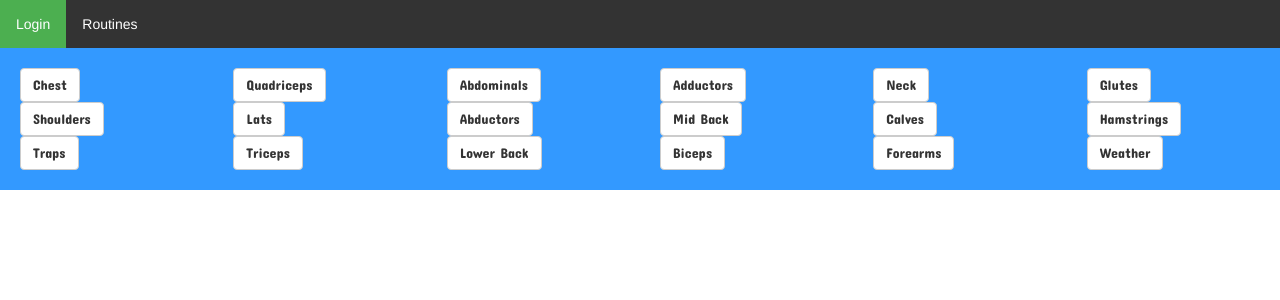
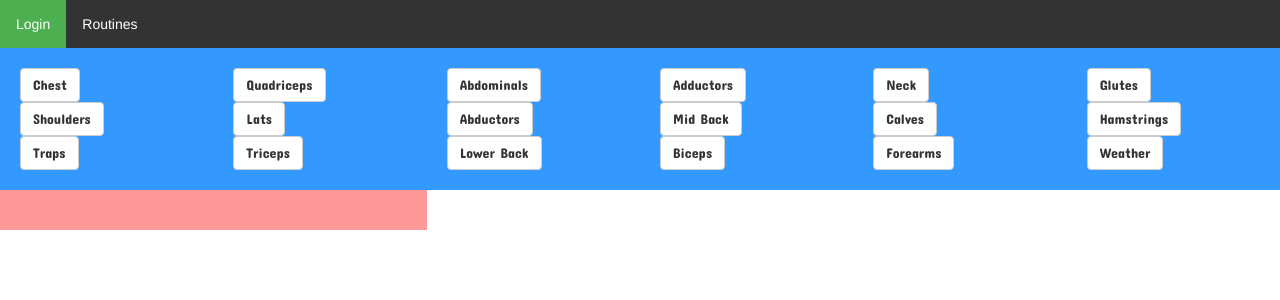
Before and after one commit to klammm/angular-Undo, an Angular app: page / in a window 1280 px wide. Shown: the top 300 px of the page. Built offline with nearby package versions, Linux system fonts and the light colour scheme; a web font is replaced by a local one.

Commit message:
added css and cleaned up unused dependencies

```diff
--- a/src/app/exercise-list/exercise-list.component.css
+++ b/src/app/exercise-list/exercise-list.component.css
@@ -0,0 +1,17 @@
+.ExerciseList-list {
+  list-style-type: none;
+  margin: auto;
+  padding: 20px;
+  background: #ff9999;
+}
+
+.ExerciseList-listitem {
+  padding: 5px;
+  background: #ffe5e5;
+  margin: 5px;
+  cursor: pointer;
+}
+
+.ExerciseList-listitem:hover {
+  background-color: #ddd;
+}
--- a/src/app/exercise-list/exercise-list.component.html
+++ b/src/app/exercise-list/exercise-list.component.html
@@ -1,6 +1,7 @@
 <div>
-  <ul>
+  <ul class='ExerciseList-list col-md-4 list-group'>
     <li
+    class='ExerciseList-listitem'
     *ngFor='let foobar of this.store.getState().list.currentList'
     [value]='foobar'> {{ foobar.name }}
     </li>
--- a/src/app/list/list.actions.ts
+++ b/src/app/list/list.actions.ts
@@ -1,16 +1,6 @@
 import { Action, ActionCreator } from 'redux';
 import { List } from './list.model';
 import axios from 'axios';
-
-
-export interface SetCurrentListAction extends Action {
-  list: List;
-}
-
-export const setCurrentList: ActionCreator<SetCurrentListAction> = (list) => ({
-  type: "SET_CURRENT_LIST",
-  list: list
-});
 
 export interface DoSearchAction extends Action {
   payload: List;
--- a/src/app/list/list.model.ts
+++ b/src/app/list/list.model.ts
@@ -1,5 +1,3 @@
-import { Exercise } from '../exercise/exercise.model';
-
 export interface List {
-  exercises: Exercise[];
+  exercises: null;
 }
--- a/src/app/list/list.reducer.ts
+++ b/src/app/list/list.reducer.ts
@@ -13,13 +13,8 @@ const initialState: ListState = {
 
 export const ListReducer =
   function(state: ListState = initialState, action: Action): ListState {
-    const list: List = (<ListActions.SetCurrentListAction>action).list;
     const payload: List = (<ListActions.DoSearchAction>action).payload;
     switch (action.type) {
-      case "SET_CURRENT_LIST":
-        return {
-          currentList: list
-        };
       case 'DO_SEARCH':
         return {
           currentList: payload
```
